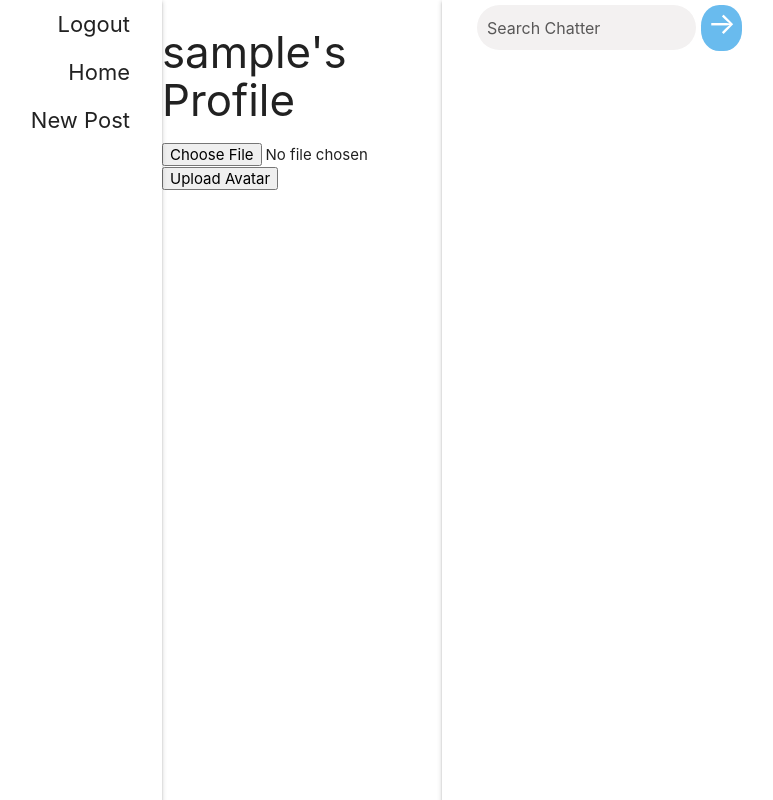
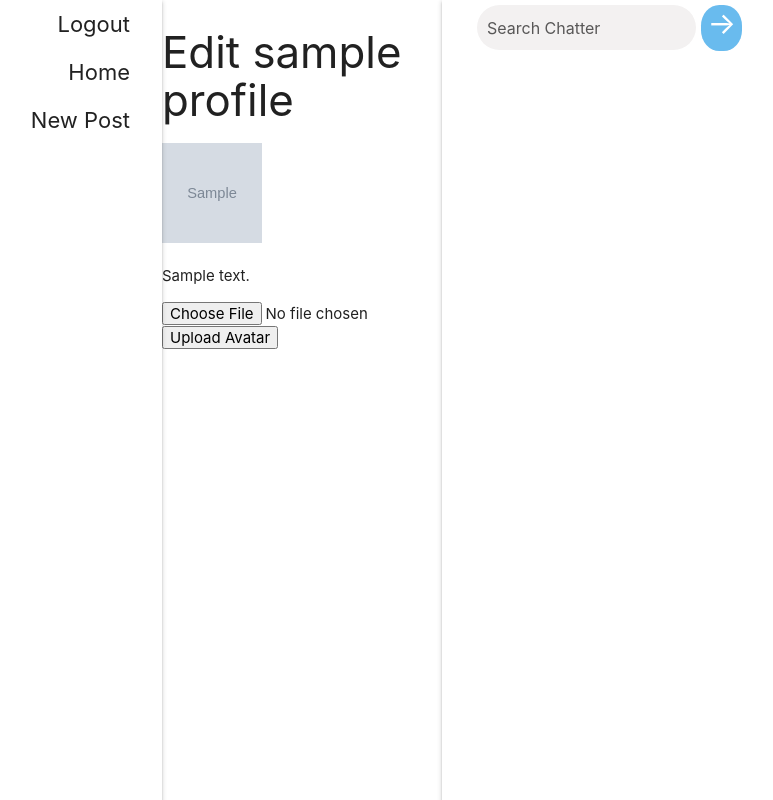
Before and after one commit to KZKS01/Chatter, a Django app: page /userprofile/1/ in a window 1280 px wide. Shown: the whole page, without its empty margins (338-1111 px from the left). Run offline with Django 4.2, Linux system fonts and the light colour scheme; tables that the repository leaves empty hold one stand-in row (values such as "Sample post"); grey boxes marked "Sample" are stand-in pictures.

Commit message:
adds userprofile page

```diff
--- a/main_app/static/style.css
+++ b/main_app/static/style.css
@@ -84,6 +84,7 @@
 .dropdown-trigger {
     float: right;
     margin-top: 10px;
+    width: 200px;
 }
 
 .dropdown-content {
@@ -214,4 +215,9 @@ div#edit_form_input textarea {
 }
 
 
-/* post_detail */
+/* user_profile */
+
+#avatar_file{
+    width: 100px;
+    height: 100px;
+}
--- a/main_app/templates/users/user_profile.html
+++ b/main_app/templates/users/user_profile.html
@@ -6,7 +6,16 @@
 
 {% block content %}
 <main id="mainBase">
-<h3>{{ user.username }}'s Profile</h3>
+<h3>Edit {{ user.username }} profile</h3>
+
+<!-- display avatar -->
+{% if user.userprofile.avatar_url %}
+<img src="{{ user.userprofile.avatar_url }}" class="rounded" id="avatar_file">
+{% else %}
+<p>No avatar uploaded yet.</p>
+{% endif %}
+
+<p>{{user.userprofile.bio}} </p>
 
 <!-- Upload avatar -->
 {% if user.is_authenticated %}
--- a/main_app/views.py
+++ b/main_app/views.py
@@ -17,8 +17,10 @@ BUCKET = 'k-chatter'
 
 def home(request):
     posts = Post.objects.all() # to be used in the html
+    user = request.user
     return render(request, 'home.html', {
         'posts': posts,
+        'user': user,
 })
 
 
```
